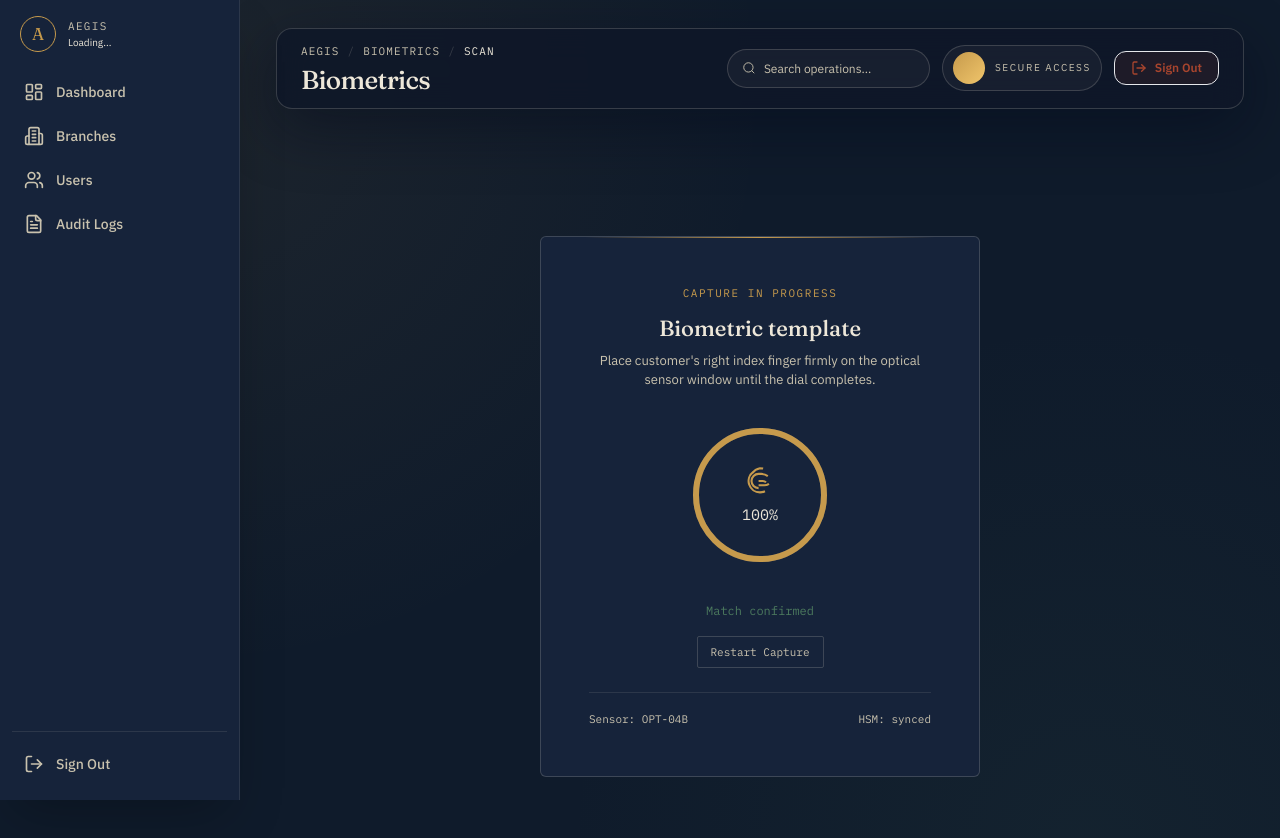
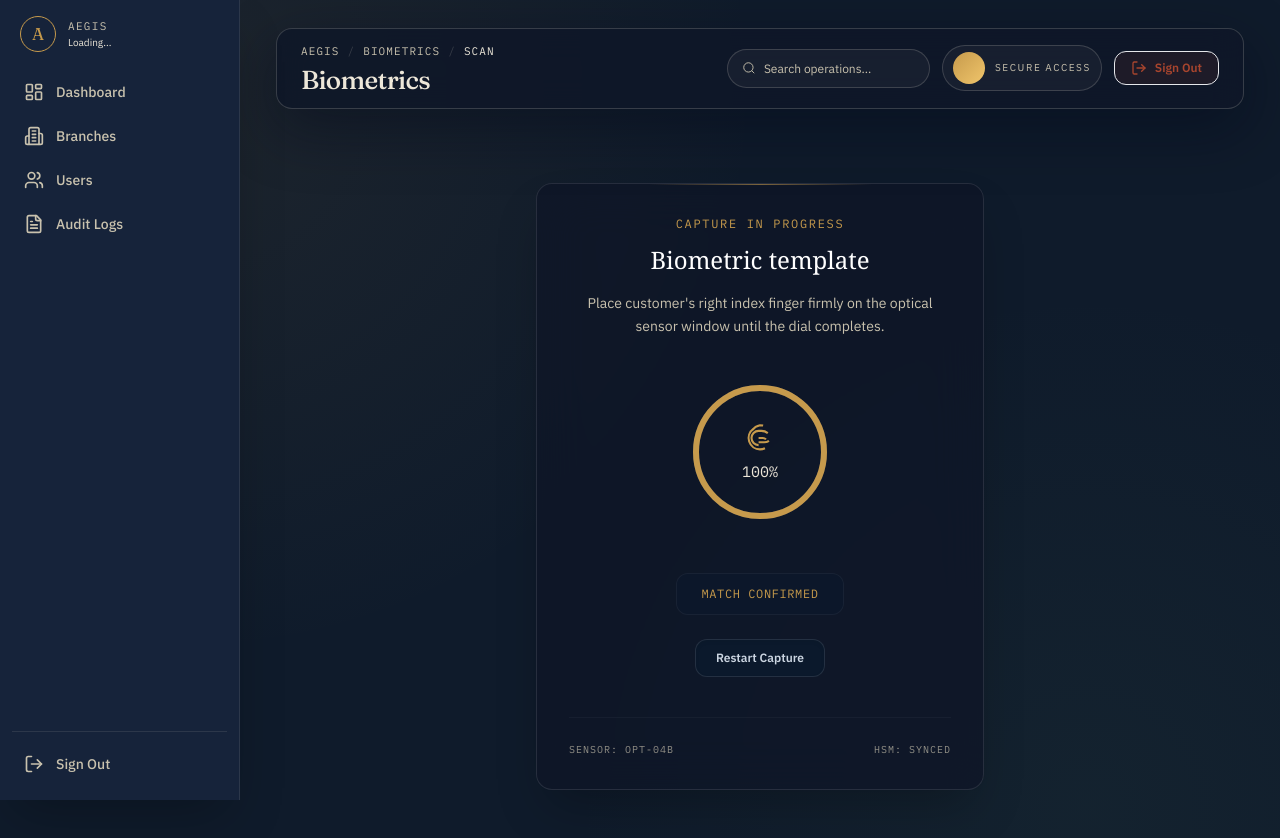
Before and after one commit to jeremy19ketema/Bank_Biometrics, a Next.js app in the folder frontend/: page /biometrics/scan in a window 1280 px wide. Shown: the top 838 px of the page. Built offline with nearby package versions, Linux system fonts and the light colour scheme.

Commit message:
add biometric scan page, implement system settings UI, and establish approval logic backend and storage

```diff
--- a/frontend/src/app/(dashboard)/biometrics/scan/page.tsx
+++ b/frontend/src/app/(dashboard)/biometrics/scan/page.tsx
@@ -37,11 +37,12 @@ export default function BiometricScanPage() {
   const strokeDashoffset = circumference * (1 - percentage / 100);
 
   return (
-    <div className="scan-wrap">
-      <div className="scan-card">
-        <div className="kicker">Capture in progress</div>
-        <h2 className="display">Biometric template</h2>
-        <p>
+    <div className="flex items-center justify-center min-h-[calc(100vh-100px)] p-6">
+      <div className="w-full max-w-md bg-[rgba(15,23,40,0.82)] backdrop-blur-xl border border-white/10 rounded-2xl p-8 text-center relative overflow-hidden shadow-2xl">
+        <div className="absolute top-0 left-1/4 right-1/4 height-[1px] bg-gradient-to-r from-transparent via-[color:var(--brass)] to-transparent h-px opacity-60"></div>
+        <div className="font-mono text-xs tracking-[0.14em] text-[color:var(--brass)] uppercase mb-3">Capture in progress</div>
+        <h2 className="font-serif text-2xl font-medium text-white mb-4">Biometric template</h2>
+        <p className="text-sm text-[color:var(--ledger-paper-dim)] mb-10 leading-relaxed px-4">
           Place customer&apos;s right index finger firmly on the optical sensor window until the dial completes.
         </p>
 
@@ -69,17 +70,19 @@ export default function BiometricScanPage() {
           </div>
         </div>
 
-        <div className="scan-status">
-          <span>{statusText}</span>
+        <div className="mt-10 mb-6">
+          <span className="font-mono text-xs tracking-wider text-[color:var(--brass)] uppercase bg-[#0B192C]/50 py-3 px-6 rounded-xl border border-white/5 inline-block">
+            {statusText}
+          </span>
         </div>
 
         <div className="mt-4">
-          <button className="btn-mini hover:border-[#C69A4C] hover:text-[#C69A4C] transition-colors" onClick={startScan}>
+          <button className="px-5 py-2.5 rounded-xl bg-[#0B192C] border border-white/10 text-xs font-semibold text-slate-300 hover:border-[color:var(--brass)] hover:text-[color:var(--brass)] hover:bg-[rgba(198,154,76,0.05)] transition-all shadow-inner" onClick={startScan}>
             Restart Capture
           </button>
         </div>
 
-        <div className="scan-meta">
+        <div className="flex justify-between items-center mt-10 pt-6 border-t border-white/5 font-mono text-[10px] uppercase tracking-widest text-[color:var(--ledger-paper-dim)] opacity-70">
           <span>Sensor: OPT-04B</span>
           <span>HSM: synced</span>
         </div>
--- a/frontend/src/app/(dashboard)/settings/system/page.tsx
+++ b/frontend/src/app/(dashboard)/settings/system/page.tsx
@@ -55,6 +55,7 @@ import {
 import { useToast } from "@/hooks/useToast";
 import { ToastContainer } from "@/components/ui/Toast";
 import ConfirmDialog from "@/components/ui/ConfirmDialog";
+import { getStoredUser } from "@/lib/auth";
 
 type Section =
   | "general"
@@ -110,6 +111,11 @@ export default function SystemSettingsPage() {
   const [isSaving, setIsSaving] = useState(false);
   const [saveTarget, setSaveTarget] = useState<Section | "all" | null>(null);
   const [isExporting, setIsExporting] = useState(false);
+  const [user, setUser] = useState<{ role: string } | null>(null);
+
+  useEffect(() => {
+    setUser(getStoredUser());
+  }, []);
 
   // ---- General Settings ----
   const [general, setGeneral] = useState({
@@ -308,7 +314,7 @@ export default function SystemSettingsPage() {
   });
 
   // ---- Navigation items ----
-  const navItems: NavItem[] = [
+  const allNavItems: NavItem[] = [
     { id: "general", label: "General Settings", icon: <Settings className="w-4 h-4" /> },
     { id: "security", label: "Security Settings", icon: <Shield className="w-4 h-4" /> },
     { id: "roles", label: "Role Management", icon: <Users className="w-4 h-4" /> },
@@ -325,6 +331,10 @@ export default function SystemSettingsPage() {
     { id: "appearance", label: "Appearance", icon: <Palette className="w-4 h-4" /> },
     { id: "about", label: "About System", icon: <Info className="w-4 h-4" /> },
   ];
+
+  const navItems = user?.role === "SUPER_ADMIN_IT"
+    ? allNavItems.filter(item => ["general", "security", "biometric", "backup", "api", "maintenance", "audit", "notifications", "about", "appearance"].includes(item.id))
+    : allNavItems;
 
   // ---- Save functions ----
   const handleSaveSection = (section: Section) => {
--- a/frontend/src/store/approvalStore.ts
+++ b/frontend/src/store/approvalStore.ts
@@ -85,6 +85,7 @@ export const useApprovalStore = create<ApprovalState>((set, get) => ({
         await get().fetchPendingApprovals();
         return true;
       }
+      console.warn("Backend rejected approval:", data.message);
       return false;
     } catch (error) {
       console.warn("Failed to approve request:", error);
@@ -99,6 +100,7 @@ export const useApprovalStore = create<ApprovalState>((set, get) => ({
         await get().fetchPendingApprovals();
         return true;
       }
+      console.warn("Backend rejected rejection:", data.message);
       return false;
     } catch (error) {
       console.warn("Failed to reject request:", error);
```
Also changed, not shown: 1 other file (tests, documents, lock files or other folders).
